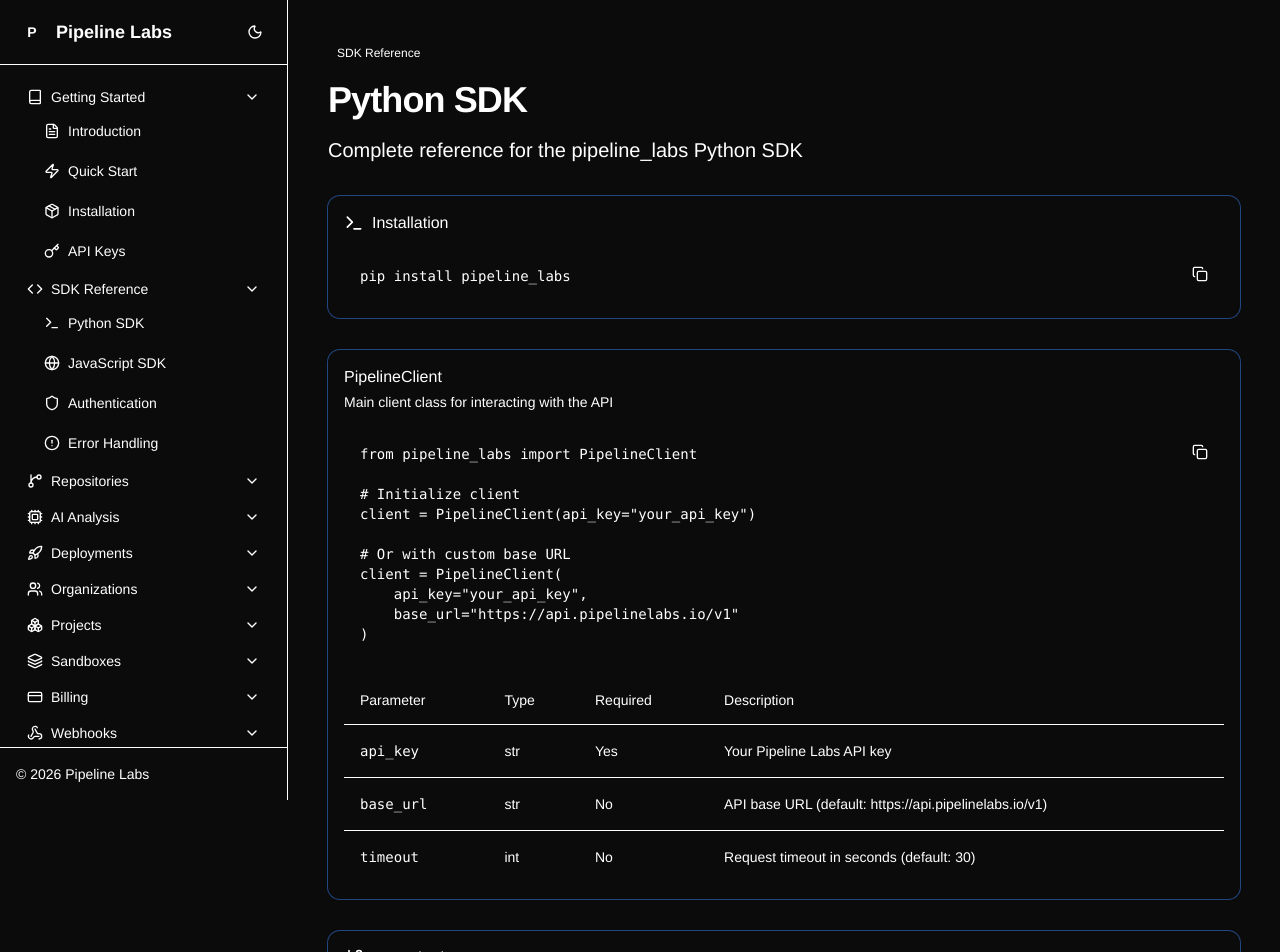
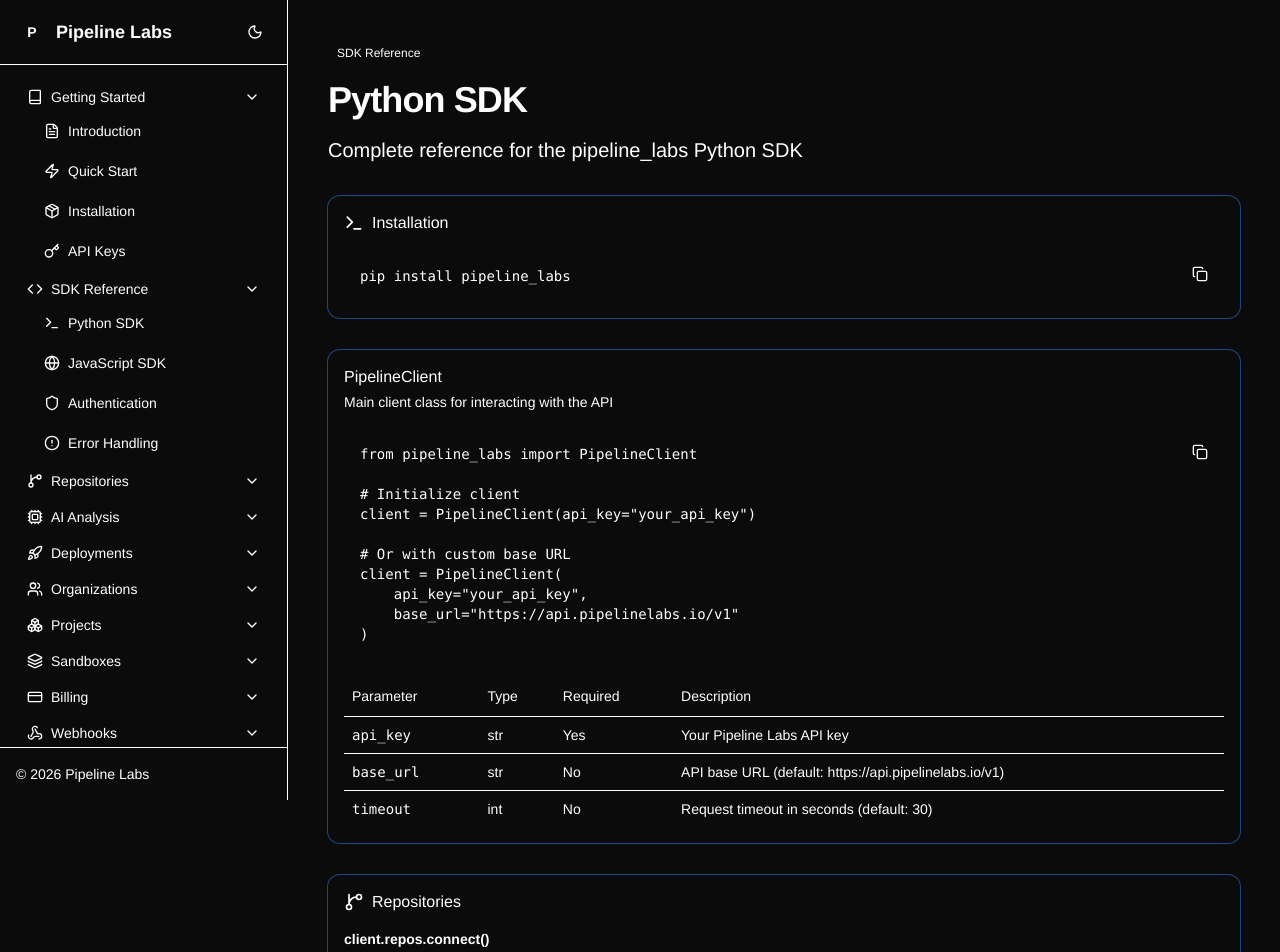
Before and after one commit to Ahmadjamil888/pipeline_labs, a Next.js app: page /docs/sdk/python in a window 1280 px wide. Shown: the top 952 px of the page. Built offline with nearby package versions, Linux system fonts and the light colour scheme.

Commit message:
fix: add missing shadcn components and next-themes

```diff
--- /dev/null
+++ b/components/ui/alert.tsx
@@ -0,0 +1,76 @@
+import * as React from "react"
+import { cva, type VariantProps } from "class-variance-authority"
+
+import { cn } from "@/lib/utils"
+
+const alertVariants = cva(
+  "group/alert relative grid w-full gap-0.5 rounded-lg border px-2.5 py-2 text-left text-sm has-data-[slot=alert-action]:relative has-data-[slot=alert-action]:pr-18 has-[>svg]:grid-cols-[auto_1fr] has-[>svg]:gap-x-2 *:[svg]:row-span-2 *:[svg]:translate-y-0.5 *:[svg]:text-current *:[svg:not([class*='size-'])]:size-4",
+  {
+    variants: {
+      variant: {
+        default: "bg-card text-card-foreground",
+        destructive:
+          "bg-card text-destructive *:data-[slot=alert-description]:text-destructive/90 *:[svg]:text-current",
+      },
+    },
+    defaultVariants: {
+      variant: "default",
+    },
+  }
+)
+
+function Alert({
+  className,
+  variant,
+  ...props
+}: React.ComponentProps<"div"> & VariantProps<typeof alertVariants>) {
+  return (
+    <div
+      data-slot="alert"
+      role="alert"
+      className={cn(alertVariants({ variant }), className)}
+      {...props}
+    />
+  )
+}
+
+function AlertTitle({ className, ...props }: React.ComponentProps<"div">) {
+  return (
+    <div
+      data-slot="alert-title"
+      className={cn(
+        "font-medium group-has-[>svg]/alert:col-start-2 [&_a]:underline [&_a]:underline-offset-3 [&_a]:hover:text-foreground",
+        className
+      )}
+      {...props}
+    />
+  )
+}
+
+function AlertDescription({
+  className,
+  ...props
+}: React.ComponentProps<"div">) {
+  return (
+    <div
+      data-slot="alert-description"
+      className={cn(
+        "text-sm text-balance text-muted-foreground md:text-pretty [&_a]:underline [&_a]:underline-offset-3 [&_a]:hover:text-foreground [&_p:not(:last-child)]:mb-4",
+        className
+      )}
+      {...props}
+    />
+  )
+}
+
+function AlertAction({ className, ...props }: React.ComponentProps<"div">) {
+  return (
+    <div
+      data-slot="alert-action"
+      className={cn("absolute top-2 right-2", className)}
+      {...props}
+    />
+  )
+}
+
+export { Alert, AlertTitle, AlertDescription, AlertAction }
--- /dev/null
+++ b/components/ui/table.tsx
@@ -0,0 +1,116 @@
+"use client"
+
+import * as React from "react"
+
+import { cn } from "@/lib/utils"
+
+function Table({ className, ...props }: React.ComponentProps<"table">) {
+  return (
+    <div
+      data-slot="table-container"
+      className="relative w-full overflow-x-auto"
+    >
+      <table
+        data-slot="table"
+        className={cn("w-full caption-bottom text-sm", className)}
+        {...props}
+      />
+    </div>
+  )
+}
+
+function TableHeader({ className, ...props }: React.ComponentProps<"thead">) {
+  return (
+    <thead
+      data-slot="table-header"
+      className={cn("[&_tr]:border-b", className)}
+      {...props}
+    />
+  )
+}
+
+function TableBody({ className, ...props }: React.ComponentProps<"tbody">) {
+  return (
+    <tbody
+      data-slot="table-body"
+      className={cn("[&_tr:last-child]:border-0", className)}
+      {...props}
+    />
+  )
+}
+
+function TableFooter({ className, ...props }: React.ComponentProps<"tfoot">) {
+  return (
+    <tfoot
+      data-slot="table-footer"
+      className={cn(
+        "border-t bg-muted/50 font-medium [&>tr]:last:border-b-0",
+        className
+      )}
+      {...props}
+    />
+  )
+}
+
+function TableRow({ className, ...props }: React.ComponentProps<"tr">) {
+  return (
+    <tr
+      data-slot="table-row"
+      className={cn(
+        "border-b transition-colors hover:bg-muted/50 data-[state=selected]:bg-muted",
+        className
+      )}
+      {...props}
+    />
+  )
+}
+
+function TableHead({ className, ...props }: React.ComponentProps<"th">) {
+  return (
+    <th
+      data-slot="table-head"
+      className={cn(
+        "h-10 px-2 text-left align-middle font-medium whitespace-nowrap text-foreground [&:has([role=checkbox])]:pr-0",
+        className
+      )}
+      {...props}
+    />
+  )
+}
+
+function TableCell({ className, ...props }: React.ComponentProps<"td">) {
+  return (
+    <td
+      data-slot="table-cell"
+      className={cn(
+        "p-2 align-middle whitespace-nowrap [&:has([role=checkbox])]:pr-0",
+        className
+      )}
+      {...props}
+    />
+  )
+}
+
+function TableCaption({
+  className,
+  ...props
+}: React.ComponentProps<"caption">) {
+  return (
+    <caption
+      data-slot="table-caption"
+      className={cn("mt-4 text-sm text-muted-foreground", className)}
+      {...props}
+    />
+  )
+}
+
+export {
+  Table,
+  TableHeader,
+  TableBody,
+  TableFooter,
+  TableHead,
+  TableRow,
+  TableCell,
+  TableCaption,
+}
--- a/package.json
+++ b/package.json
@@ -29,6 +29,7 @@
     "framer-motion": "^12.34.3",
     "lucide-react": "^0.575.0",
     "next": "16.1.6",
+    "next-themes": "^0.4.6",
     "postcss": "^8.5.8",
     "radix-ui": "^1.4.3",
     "react": "19.2.3",
```
Also changed, not shown: 1 other file (tests, documents, lock files or other folders).
